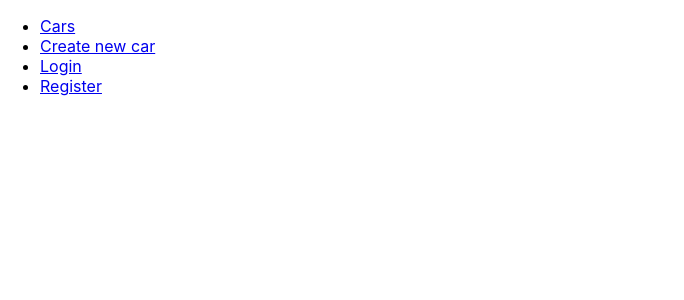
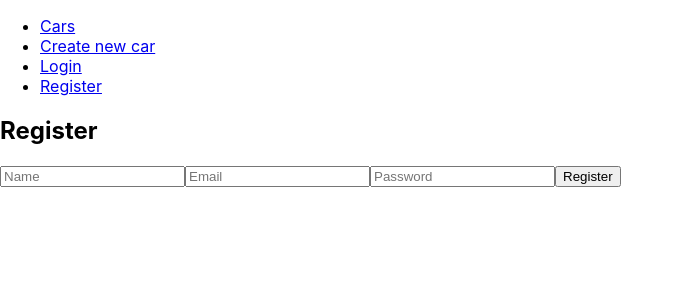
Before and after one commit to marijanikolovski/cars-app, a React (Create React App) app: page /register in a window 1280 px wide. Shown: the top 300 px of the page, without its empty margins (0-684 px from the left). Built offline with nearby package versions, Linux system fonts and the light colour scheme.

Commit message:
User registration created

```diff
--- a/src/Router.jsx
+++ b/src/Router.jsx
@@ -3,6 +3,7 @@ import { Switch, Route } from 'react-router-dom';
 import { AddCar } from './pages/AddCar'
 import { AppCars } from './pages/AppCars'
 import { AppLogin } from './pages/AppLogin';
+import { AppRegister } from './pages/AppRegister';
 
 export const Router = () => {
   return (
@@ -19,6 +20,9 @@ export const Router = () => {
         <Route path='/login'>
             <AppLogin />
         </Route>
+        <Route path='/register'>
+            <AppRegister />
+        </Route>
     </Switch>
   )
 }
--- /dev/null
+++ b/src/component/RegisterComponent.jsx
@@ -0,0 +1,40 @@
+import React from 'react'
+
+export const RegisterComponent = ({ user, setUser, onSubimt}) => {
+  return (
+    <div>
+        <h2>Register</h2>
+      <form
+        onSubmit={onSubimt}
+      >
+        <input
+          required
+          value={user.name}
+          placeholder="Name"
+          onChange={({ target }) =>
+            setUser({ ...user, name: target.value })
+          }
+        />
+        <input
+          required
+          value={user.email}
+          type="email"
+          placeholder="Email"
+          onChange={({ target }) =>
+            setUser({ ...user, email: target.value })
+          }
+        />
+        <input
+          required
+          value={user.password}
+          type="password"
+          placeholder="Password"
+          onChange={({ target }) =>
+            setUser({ ...user, password: target.value })
+          }
+        />
+        <button>Register</button>
+      </form>
+    </div>
+  )
+}
--- /dev/null
+++ b/src/pages/AppRegister.jsx
@@ -0,0 +1,32 @@
+import React, { useState } from "react";
+import { useHistory } from "react-router-dom";
+import authService from "../service/AuthService";
+import { RegisterComponent } from "../component/RegisterComponent";
+
+export const AppRegister = () => {
+  const history = useHistory();
+  const [user, setUser] = useState({
+    name: "",
+    email: "",
+    password: ""
+  });
+
+
+  async function handleSubmit(e) {
+    e.preventDefault();
+
+      await authService.register(user);
+      history.push("/cars");
+    console.log("register in successfully");
+  }
+
+  return (
+    <div>
+         <RegisterComponent
+          user={user}
+          setUser={setUser}
+          onSubimt={handleSubmit}
+         />
+    </div>
+  );
+};
```
